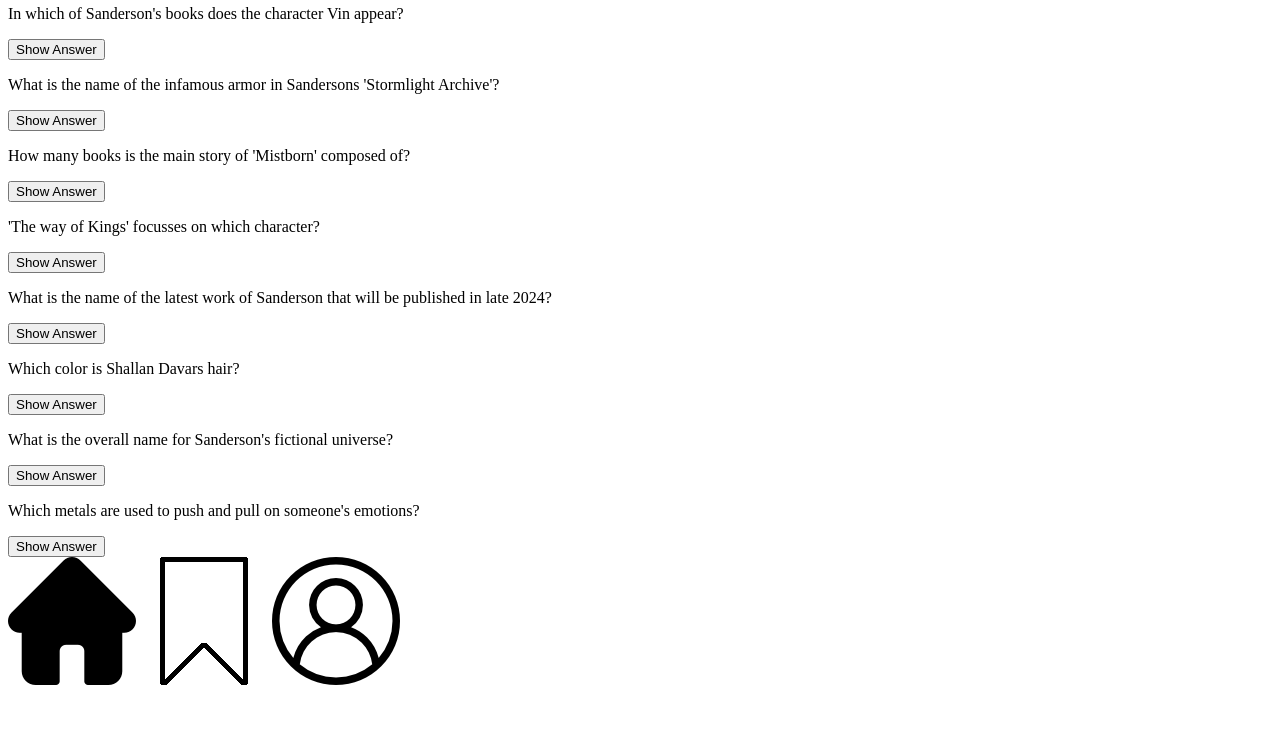
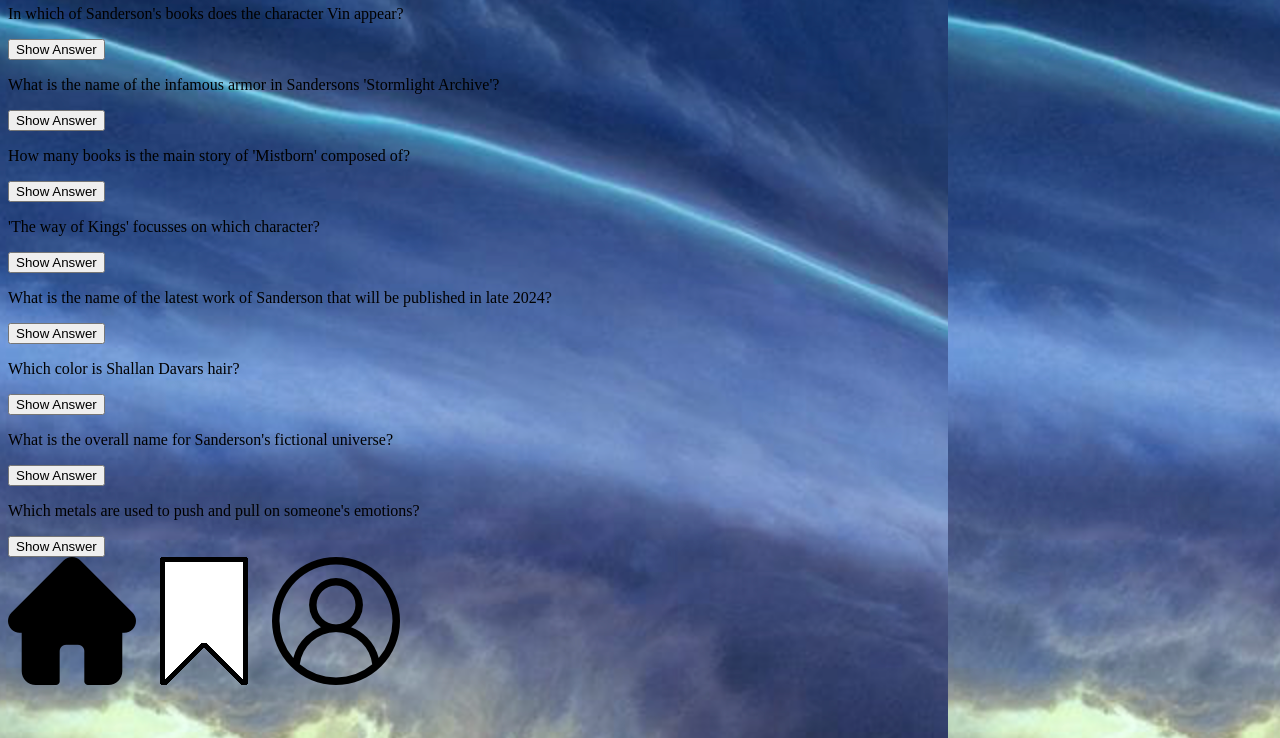
Before and after one commit to versacrvm/Fabian-quiz-app, a plain HTML site: page index.html in a window 1280 px wide. Shown: the part 62-800 px from the top of the page. Drawn offline with Linux system fonts and the light colour scheme.

Commit message:
add changes to html

```diff
--- a/index.html
+++ b/index.html
@@ -6,38 +6,52 @@
     <link rel="stylesheet" href="styles.css" />
     <title>Quiz App</title>
   </head>
-  <body>
+  <body background="/resources/background.png">
     <nav>
       <h1>Quiz App</h1>
     </nav>
-    <section>
+    <div class="quizcard">
       <p>In which of Sanderson's books does the character Vin appear?</p>
-      <button>Show Answer</button>
+      <button class="showanswer">Show Answer</button>
+    </div>
+    <div class="quizcard">
       <p>
         What is the name of the infamous armor in Sandersons 'Stormlight
         Archive'?
       </p>
-      <button>Show Answer</button>
+      <button class="showanswer">Show Answer</button>
+    </div>
+    <div class="quizcard">
       <p>How many books is the main story of 'Mistborn' composed of?</p>
-      <button>Show Answer</button>
+      <button class="showanswer">Show Answer</button>
+    </div>
+    <div class="quizcard">
       <p>'The way of Kings' focusses on which character?</p>
-      <button>Show Answer</button>
+      <button class="showanswer">Show Answer</button>
+    </div>
+    <div class="quizcard">
       <p>
         What is the name of the latest work of Sanderson that will be published
         in late 2024?
       </p>
-      <button>Show Answer</button>
+      <button class="showanswer">Show Answer</button>
+    </div>
+    <div class="quizcard">
       <p>Which color is Shallan Davars hair?</p>
-      <button>Show Answer</button>
+      <button class="showanswer">Show Answer</button>
+    </div>
+    <div class="quizcard">
       <p>What is the overall name for Sanderson's fictional universe?</p>
-      <button>Show Answer</button>
+      <button class="showanswer">Show Answer</button>
+    </div>
+    <div class="quizcard">
       <p>Which metals are used to push and pull on someone's emotions?</p>
-      <button>Show Answer</button>
-    </section>
+      <button class="showanswer">Show Answer</button>
+    </div>
   </body>
   <footer>
-    <img src="resources/home_filled.png" alt="Home button" />
-    <img src="resources/bookmark.png" alt="bookmark button" />
-    <img src="resources/profile.png" alt="profile button" />
+    <img class="home" src="resources/home_filled.png" alt="Home button" />
+    <img class="bookmark" src="resources/bookmark.png" alt="bookmark button" />
+    <img class="profile" src="resources/profile.png" alt="profile button" />
   </footer>
 </html>
```
Also changed, not shown: resources/background.png (added).
